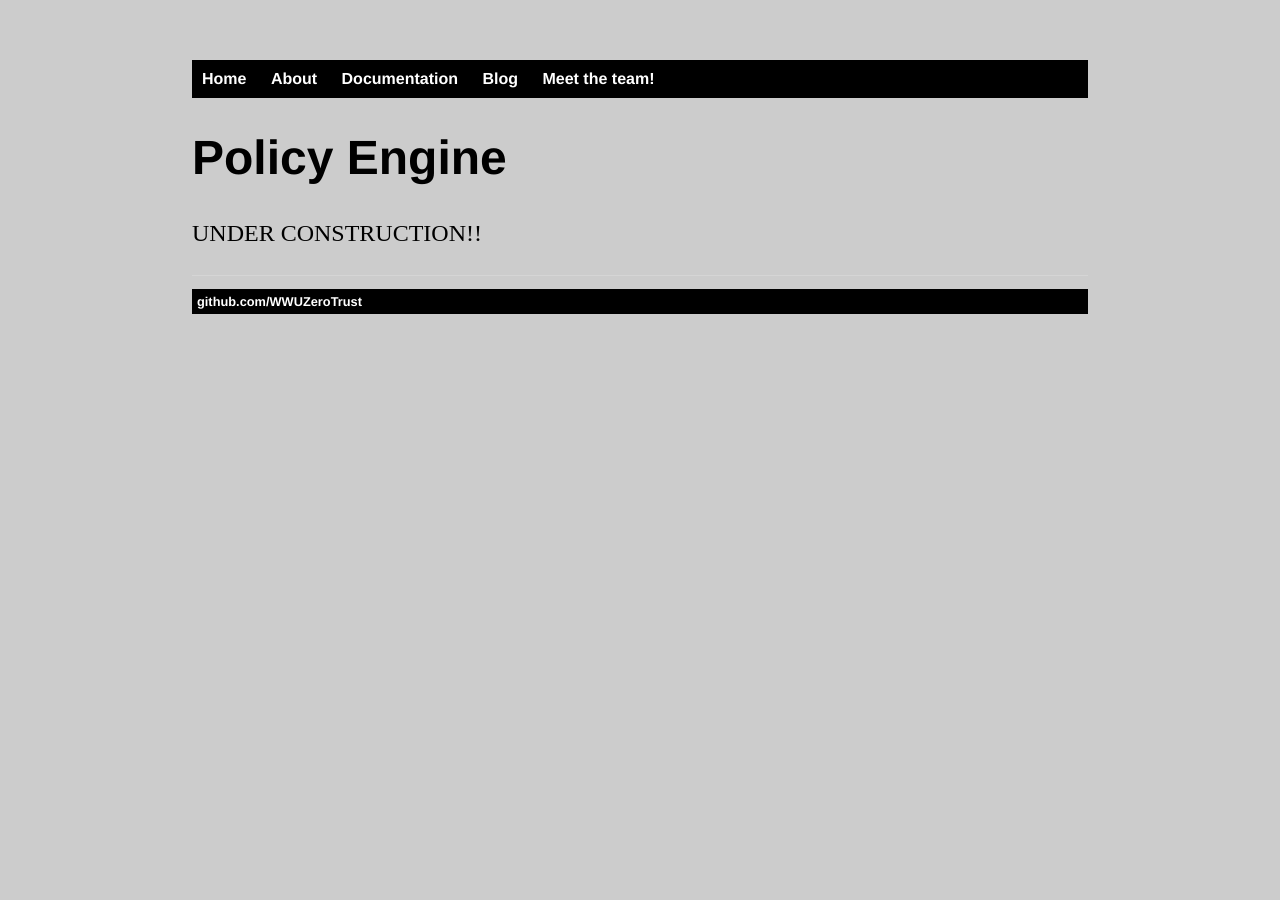
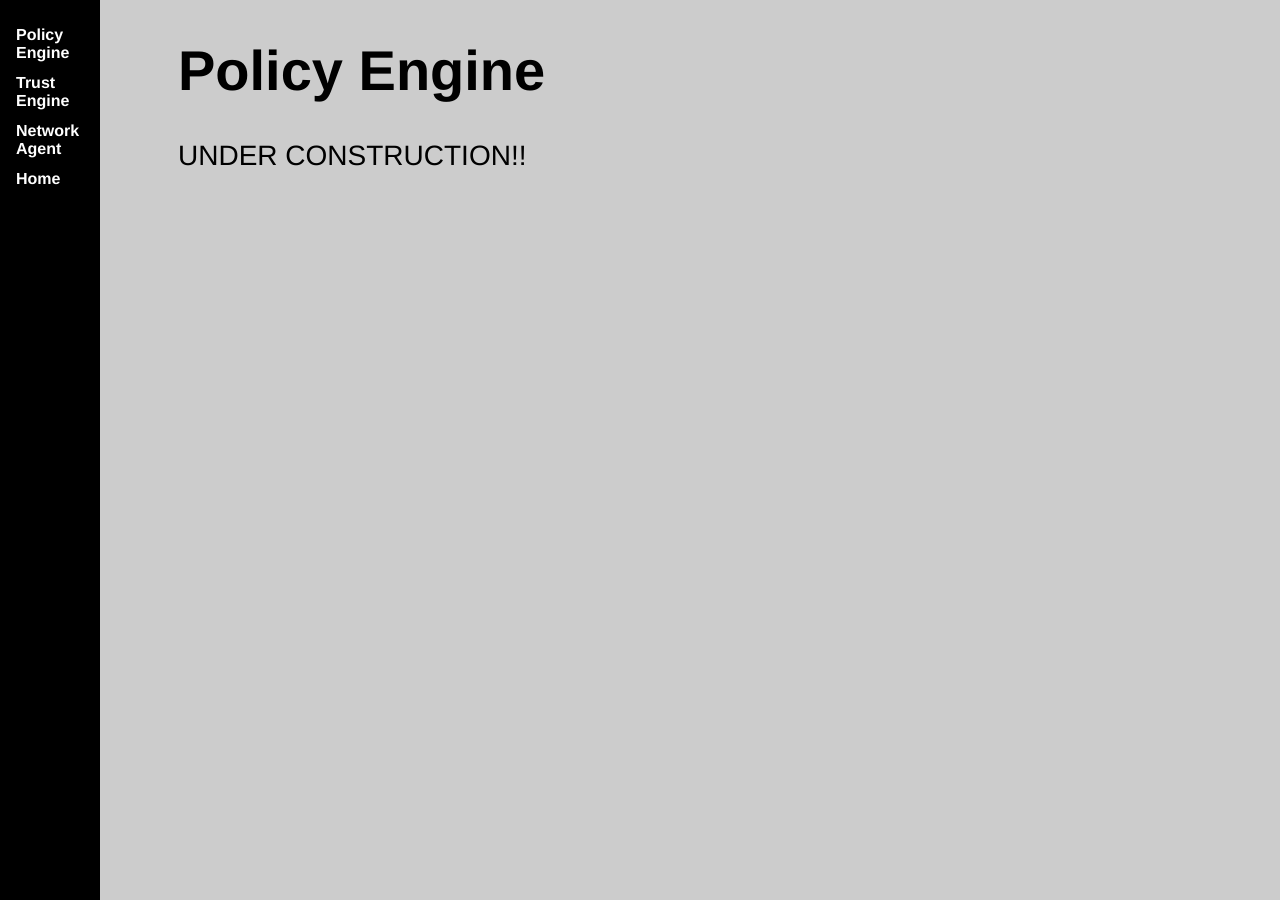
Before and after one commit to WWUZeroTrust/WWUZeroTrust.github.io, a Jekyll site: the page PolicyEngine/index.html, which Jekyll copies as it is, in a window 1280 px wide. Built offline with Jekyll 4.4.1, drawn with Linux system fonts in a browser that asks for light colours.

Commit message:
Update index.html

```diff
--- a/PolicyEngine/index.html
+++ b/PolicyEngine/index.html
@@ -1,9 +1,64 @@
----
-layout: default
-title: Policy Engine
----
-	<h1>{{ page.title }}</h1>
+<!DOCTYPE html>
+	<html>
+		<head>
+<meta name="viewport" content="width=device-width, initial-scale=1">
+<style>
+body {
+  font-family: 'Helvetica', 'Arial', 'Sans-Serif';
+   background: #CCCCCC;
+}
 
-		<p>UNDER CONSTRUCTION!!</p>
+.sidenav {
+  font-family:'Helvetica', 'Arial', 'Sans-Serif';
+  font-weight: bold;
+  height: 100%;
+  width: 100px;
+  position: fixed;
+  z-index: 1;
+  top: 0;
+  left: 0;
+  background-color: black;
+  overflow-x: hidden;
+  padding-top: 20px;
+}
 
-	</ul>
+.sidenav a {
+  padding: 6px 8px 6px 16px;
+  text-decoration: none;
+  color: white;
+  display: block;
+}
+
+.sidenav a:hover {
+  text-decoration: underline;
+}
+
+.main {
+  margin-left: 160px; /* Same as the width of the sidenav */
+  font-size: 28px; /* Increased text to enable scrolling */
+  padding: 0px 10px;
+}
+
+@media screen and (max-height: 450px) {
+  .sidenav {padding-top: 15px;}
+  .sidenav a {font-size: 18px;}
+}
+h1 {
+    font-family:'Helvetica', 'Arial', 'Sans-Serif';
+    color: black;
+}
+</style>
+</head>
+<body>
+
+<div class="sidenav">
+  <a href="/PolicyEngine">Policy Engine</a>
+  <a href="/TrustEngine">Trust Engine</a>
+  <a href="/NetworkAgent">Network Agent</a>
+   <a href="/">Home</a>
+</div>
+
+<div class="main">
+	<h1>Policy Engine</h1>
+	<p>UNDER CONSTRUCTION!!</p>
+</html>
```
